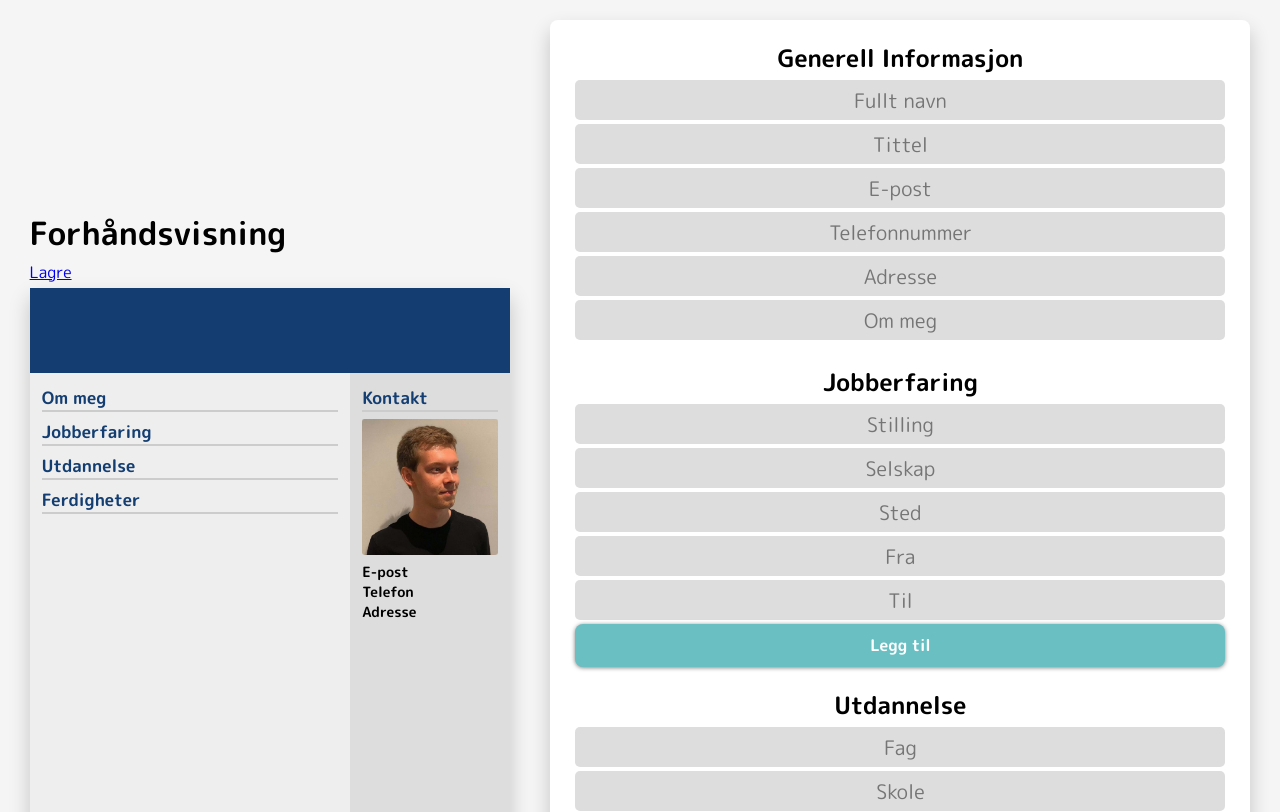
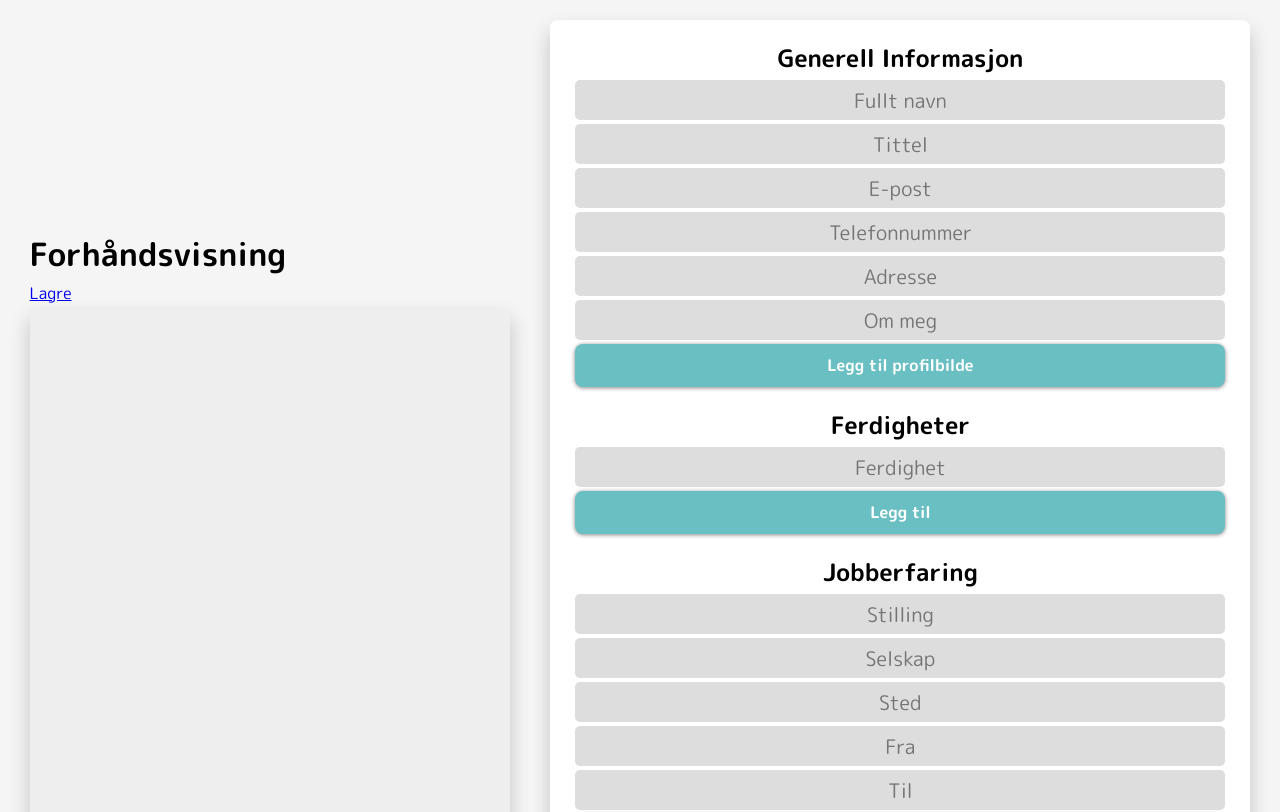
Before and after one commit to nwnordahl/cv-creator, a React (Create React App) app: page / in a window 1280 px wide. Shown: the top 812 px of the page. Built offline with nearby package versions, Linux system fonts and the light colour scheme.

Commit message:
Make possible to add image to cv and make the design adaptive to changes

```diff
--- a/src/App.js
+++ b/src/App.js
@@ -15,6 +15,7 @@
         phoneNumber: "",
         address: "",
         aboutMe: "",
+        image: "",
       },
 
       experiences: [],
@@ -102,6 +103,17 @@
       personalInformation: {
         ...this.state.personalInformation,
         aboutMe: e.target.value,
+      },
+    });
+  }
+
+  handleChangeImage(e) {
+    console.log(e);
+    this.setState({
+      ...this.state,
+      personalInformation: {
+        ...this.state.personalInformation,
+        image: URL.createObjectURL(e.target.files[0]),
       },
     });
   }
@@ -267,7 +279,7 @@
 
   render() {
     const { experience, education, knowledge } = this.state;
-    const { name, title, email, phoneNumber, address, aboutMe } =
+    const { name, title, email, phoneNumber, address, aboutMe, image } =
       this.state.personalInformation;
     return (
       <>
@@ -336,7 +348,31 @@
                 type="text"
                 onChange={(e) => this.handleChangeAboutMe(e)}
               />
+
+              <label htmlFor="image-upload" className="button">
+                Legg til profilbilde
+              </label>
+              <input
+                id="image-upload"
+                type="file"
+                accept="image"
+                onChange={(e) => this.handleChangeImage(e)}
+              />
             </div>
+
+            <form
+              className="knowledge"
+              onSubmit={(e) => this.handleSubmitKnowledge(e)}
+            >
+              <h2>Ferdigheter</h2>
+              <input
+                value={knowledge.skill}
+                placeholder="Ferdighet"
+                type="text"
+                onChange={(e) => this.handleKnowledgeChangeSkill(e)}
+              />
+              <button type="submit">Legg til</button>
+            </form>
 
             <form
               className="experience"
@@ -423,20 +459,6 @@
 
               <button type="submit">Legg til</button>
             </form>
-
-            <form
-              className="knowledge"
-              onSubmit={(e) => this.handleSubmitKnowledge(e)}
-            >
-              <h2>Ferdigheter</h2>
-              <input
-                value={knowledge.skill}
-                placeholder="Ferdighet"
-                type="text"
-                onChange={(e) => this.handleKnowledgeChangeSkill(e)}
-              />
-              <button type="submit">Legg til</button>
-            </form>
           </div>
         </div>
       </>
--- a/src/components/Preview.js
+++ b/src/components/Preview.js
@@ -4,42 +4,65 @@
 
 class Preview extends Component {
   render() {
-    const { name, title, email, phoneNumber, address, aboutMe } =
+    const { name, title, email, phoneNumber, address, aboutMe, image } =
       this.props.information.personalInformation;
     const { experiences, educations, knowledges } = this.props.information;
 
     return (
       <div className="preview">
+        {(name || title) && (
           <div className="header">
             <h1>{name}</h1>
             <p>{title}</p>
           </div>
+        )}
 
         <div className="main-content">
+          {(email || phoneNumber || address || image) && (
             <div className="contact">
+              {(email || phoneNumber || address) && (
+                <>
                   <h2>Kontakt</h2>
                   <hr />
+                </>
+              )}
 
-            <img src={Profilbilde} alt="Profilbilde" />
+              {image && <img src={image} alt="Profilbilde" />}
 
+              {email && (
+                <>
                   <h3>E-post</h3>
                   <p>{email}</p>
+                </>
+              )}
 
+              {phoneNumber && (
+                <>
                   <h3>Telefon</h3>
                   <p>{phoneNumber}</p>
+                </>
+              )}
 
+              {address && (
+                <>
                   <h3>Adresse</h3>
                   <p>{address}</p>
+                </>
+              )}
             </div>
+          )}
 
           <div className="resume">
+            {aboutMe && (
               <div className="about">
                 <h2>Om meg</h2>
                 <hr />
 
                 <p>{aboutMe}</p>
               </div>
+            )}
 
+            {experiences.length > 0 && (
               <div className="experiences">
                 <h2>Jobberfaring</h2>
                 <hr />
@@ -62,7 +85,9 @@
                   })}
                 </div>
               </div>
+            )}
 
+            {educations.length > 0 && (
               <div className="educations">
                 <h2>Utdannelse</h2>
                 <hr />
@@ -85,7 +110,9 @@
                   })}
                 </div>
               </div>
+            )}
 
+            {knowledges.length > 0 && (
               <div className="knowledges">
                 <h2>Ferdigheter</h2>
                 <hr />
@@ -100,6 +127,7 @@
                   })}
                 </div>
               </div>
+            )}
           </div>
         </div>
       </div>
--- a/src/styles/index.css
+++ b/src/styles/index.css
@@ -11,6 +11,10 @@
 body {
   background-color: whitesmoke;
   margin: 20px 0px;
+}
+
+input[type="file"] {
+  display: none;
 }
 
 /* General styling */
@@ -81,18 +85,20 @@
 }
 
 /* Button */
-button {
+button,
+.button {
   border: 0;
   padding: 10px 30px;
   font-size: 16px;
   color: white;
   font-weight: bold;
-  background-color: #6abfc3;
+  background-color: #6abfc3 !important;
   border-radius: 8px;
   box-shadow: 0 0.05em 0.25em 0 rgb(0 0 0 / 50%);
 }
 
-button:hover {
+button:hover,
+.button:hover {
   opacity: 0.75;
   cursor: pointer;
 }
--- a/src/styles/preview.css
+++ b/src/styles/preview.css
@@ -11,6 +11,9 @@
 .preview {
   width: var(--cv-preview-width);
   height: var(--cv-preview-height);
+
+  display: flex;
+  flex-direction: column;
 
   background: white;
   box-shadow: rgba(0, 0, 0, 0.2) 0px 10px 20px 0px;
@@ -47,6 +50,7 @@
   height: calc(var(--cv-preview-height) * 7 / 8);
   display: flex;
   flex-direction: row-reverse;
+  flex-grow: 1;
 }
 
 /* Contact */
@@ -82,6 +86,7 @@
 
 /* Resume */
 .preview .main-content .resume {
+  flex-grow: 1;
   width: calc(var(--cv-preview-width) * 2 / 3);
   background-color: var(--color-secondary);
   padding: calc(var(--cv-preview-height) / (8 * 7));
```
Lines whose indentation alone changed are shown as unchanged.
